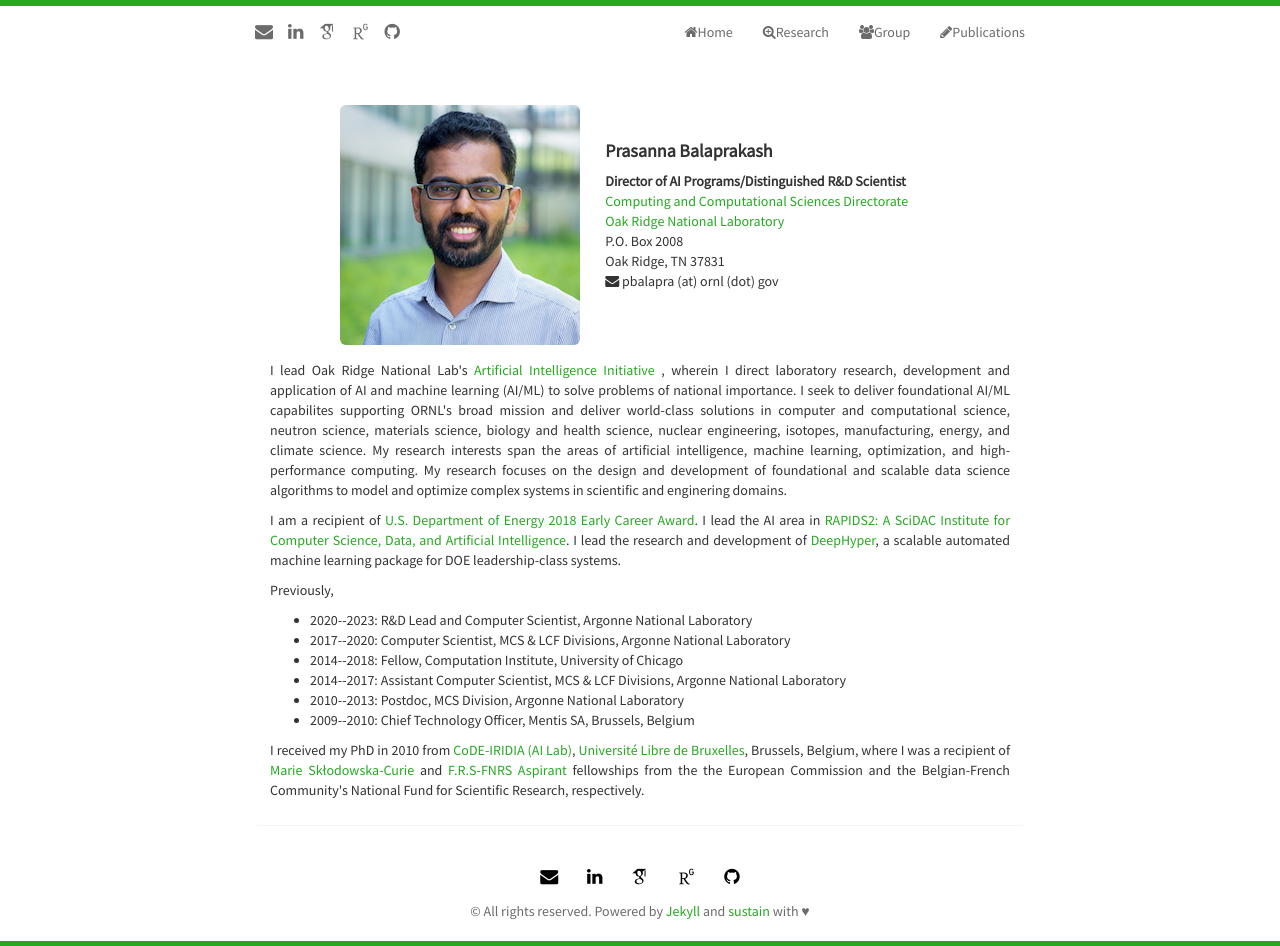
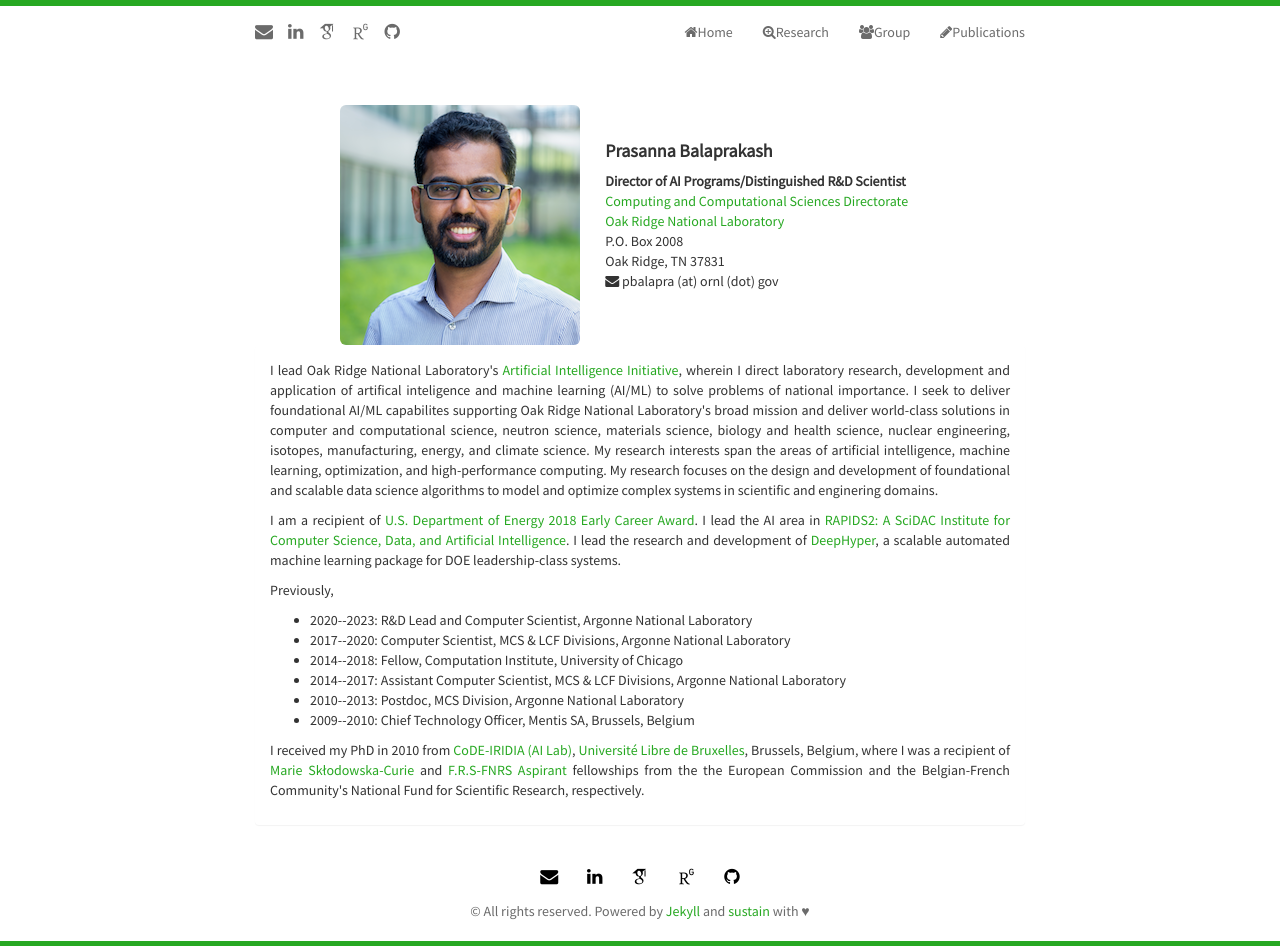
Before and after one commit to pbalapra/pbalapra.github.io, a Jekyll site: the page built from index.html, in a window 1280 px wide. Built offline with Jekyll 4.4.1, drawn with Linux system fonts in a browser that asks for light colours; nearby versions of some CDN libraries; some web fonts are replaced; the list of posts is cut into pages by our own code.

Commit message:
minor edit to home page

```diff
--- a/index.html
+++ b/index.html
@@ -63,9 +63,9 @@ title: Home Page of Prasanna Balaprakash
 
 
                 <p align="justify">
-                    I lead Oak Ridge National Lab's <a href="https://www.ornl.gov/ai-initiative" target="_blak"> Artificial Intelligence Initiative </a>, wherein
-                    I direct laboratory research, development and application of AI and machine learning (AI/ML) to solve problems of national importance.
-                    I seek to deliver foundational AI/ML capabilites supporting ORNL's broad mission and deliver world-class solutions in computer and
+                    I lead Oak Ridge National Laboratory's <a href="https://www.ornl.gov/ai-initiative" target="_blak"> Artificial Intelligence Initiative</a>, wherein
+                    I direct laboratory research, development and application of artifical inteligence and machine learning (AI/ML) to solve problems of national importance.
+                    I seek to deliver foundational AI/ML capabilites supporting Oak Ridge National Laboratory's broad mission and deliver world-class solutions in computer and
                     computational science, neutron science, materials science, biology and health science, nuclear engineering, isotopes, manufacturing, energy, and
                     climate science.
 
```
